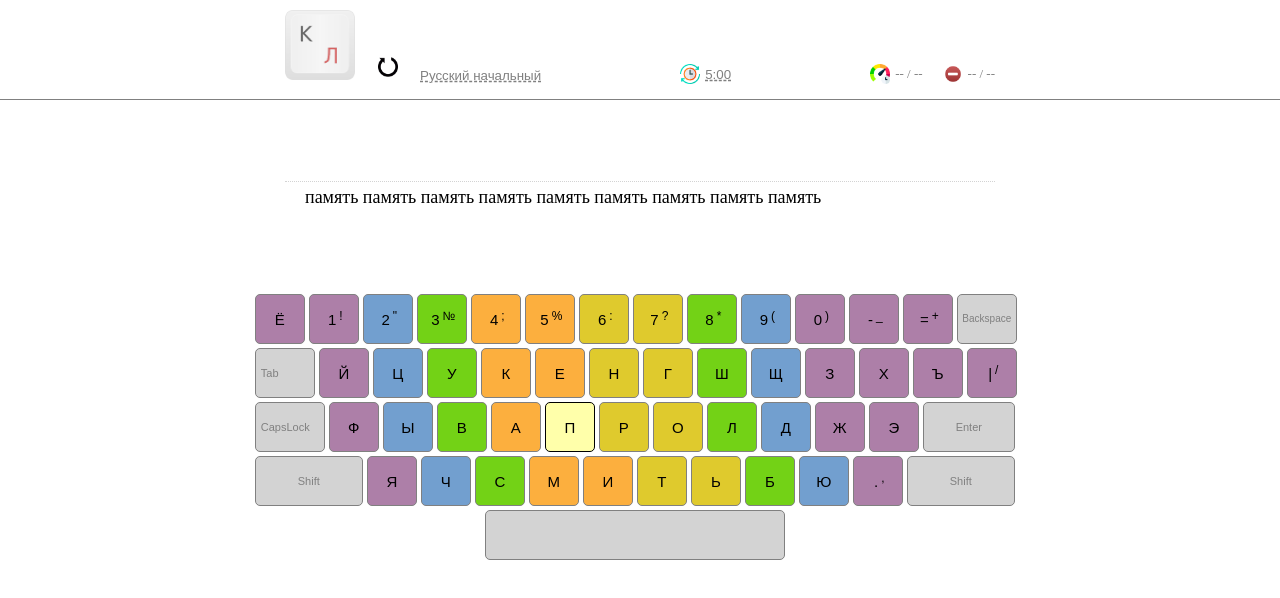
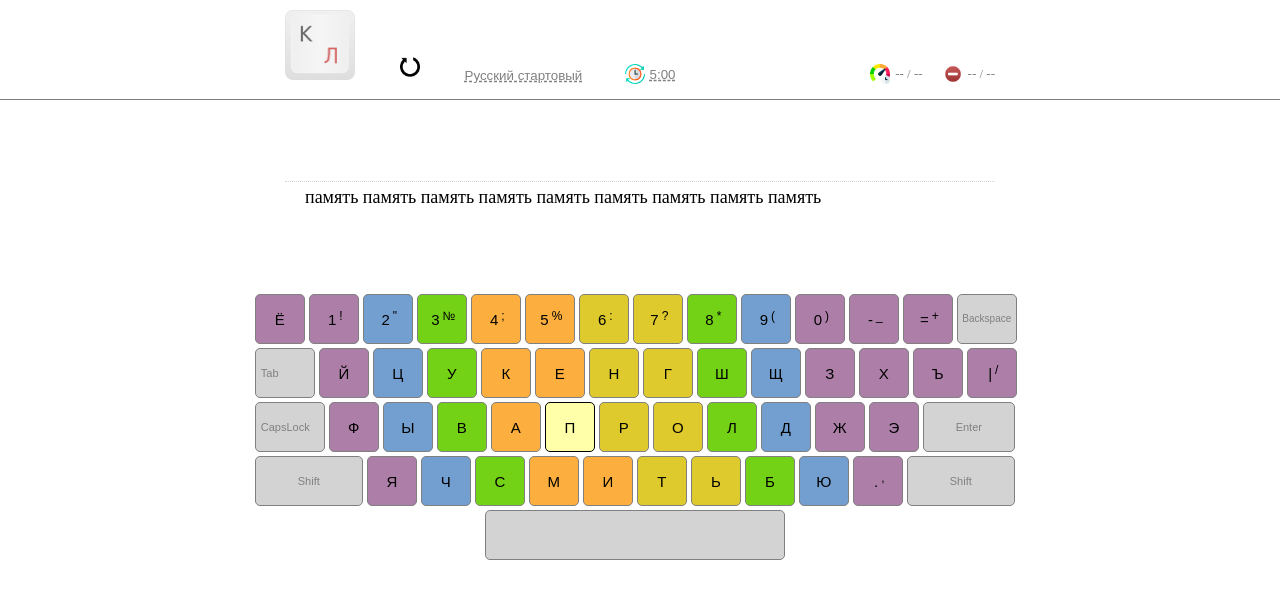
Before and after one commit to FonDumik/keytrainer, a React (Create React App) app: page / in a window 1280 px wide. Shown: the top 598 px of the page. Built offline with nearby package versions, Linux system fonts and the light colour scheme; the HTML template or start-up script is replaced by a standard one.

Commit message:
feature: adding text changing from configuration

```diff
--- a/src/components/configureTraining/ConfigureTraining.jsx
+++ b/src/components/configureTraining/ConfigureTraining.tsx
@@ -1,21 +1,20 @@
-import React from 'react';
-import { useState } from 'react';
+import React, { useState, useEffect, useContext, useRef } from 'react';
+import { CSSTransition } from 'react-transition-group';
+
 import styles from './styles.module.scss'
 import './animation.css'
-import { useRef } from 'react';
-import { CSSTransition } from 'react-transition-group';
-import { useContext } from 'react';
 import { AutoContext } from '../../context';
+import { setNewTextConfiguration } from './setTextConfiguration';
 
 function ConfigureTraining() {
-    const {setConfigurationTraining} = useContext(AutoContext)
+    const {setConfigurationTraining, configurationTraining} = useContext(AutoContext)
     const nodeRef = useRef()
 
     const [isOpen, setIsOpen] = useState(false)
 
-    const [textConfiguration, setTextConfiguration] = useState('Русский начальный')
+    const [textConfiguration, setTextConfiguration] = useState('Русский стартовый')
 
-    function setNewConfiguration(e, language, mode){
+    function setNewConfiguration(e: any, language: string, mode: string){
         e.preventDefault()
         setConfigurationTraining({
             language,
@@ -23,6 +22,12 @@ function ConfigureTraining() {
         })
         setIsOpen(false)
     }
+
+    useEffect(() => {
+        let text: string = setNewTextConfiguration(configurationTraining)
+        setTextConfiguration(text)
+    }, [configurationTraining])
+
     return (
         <div className={styles.container__configuration}>
             <div className={styles.button__textConfiguration}>
@@ -35,15 +40,15 @@ function ConfigureTraining() {
                 timeout={300}
                 classNames="configuration"
                 unmountOnExit>
-            <div className={styles.showMenu} ref={nodeRef} dismissible>
+            <div className={styles.showMenu} ref={nodeRef}>
                 <button className={styles.closeMenu} onClick = {() => setIsOpen(false)}>
                     <img src="./img/close-button.png" alt="" />
                 </button>
                 <section className={styles.configuration__sectionMenu}>
                     <p>Русский</p>
-                    <a href=""  onClick={(e) => {setNewConfiguration(e, 'RU', 'start')}}>Стартовый</a>
-                    <a href=""  onClick={(e) => {setNewConfiguration(e, 'RU', 'begin')}}>Начальный</a>
-                    <a href=""  onClick={(e) => {setNewConfiguration(e, 'RU', 'training')}}>Тренировка</a>
+                    <a href=""  onClick={(e: any) => {setNewConfiguration(e, 'RU', 'start')}}>Стартовый</a>
+                    <a href=""  onClick={(e: any) => {setNewConfiguration(e, 'RU', 'begin')}}>Начальный</a>
+                    <a href=""  onClick={(e: any) => {setNewConfiguration(e, 'RU', 'training')}}>Тренировка</a>
                 </section>
             </div>
             </CSSTransition>
--- /dev/null
+++ b/src/components/configureTraining/setTextConfiguration.ts
@@ -0,0 +1,13 @@
+import { configurationTrainingType } from "../../types/configurationTraining";
+
+export function setNewTextConfiguration(configuration: configurationTrainingType){
+    if(configuration.language === 'RU'){
+        if(configuration.mode === 'start'){
+            return 'Русский стартовый'
+        }else if(configuration.mode === 'begin'){
+            return 'Русский начальный'
+        }else if(configuration.mode === 'training'){
+            return 'Русский тренировка'
+        }
+    }
+}
--- a/src/components/header/Header.tsx
+++ b/src/components/header/Header.tsx
@@ -55,8 +55,8 @@ const Header = () => {
                             <img src="./img/restart.png" alt="" width='20px'/>
                         </button>
                         <ConfigureTraining />
+                        <Timer/>
                     </div>
-            <Timer/>
             <div className={cn(styles.header__right)}>
                 <div className={cn(styles.speed)}>
                     <img src="./img/speed.png" alt="sp" width='20'/>
--- a/src/components/header/styles.module.scss
+++ b/src/components/header/styles.module.scss
@@ -27,6 +27,11 @@ header{
     align-items: flex-end;
 }
 
+.header__left{
+    width: 55%;
+    justify-content: space-between;
+}
+
 .text_reset{
     width: 25px;
     height: 25px;
```
